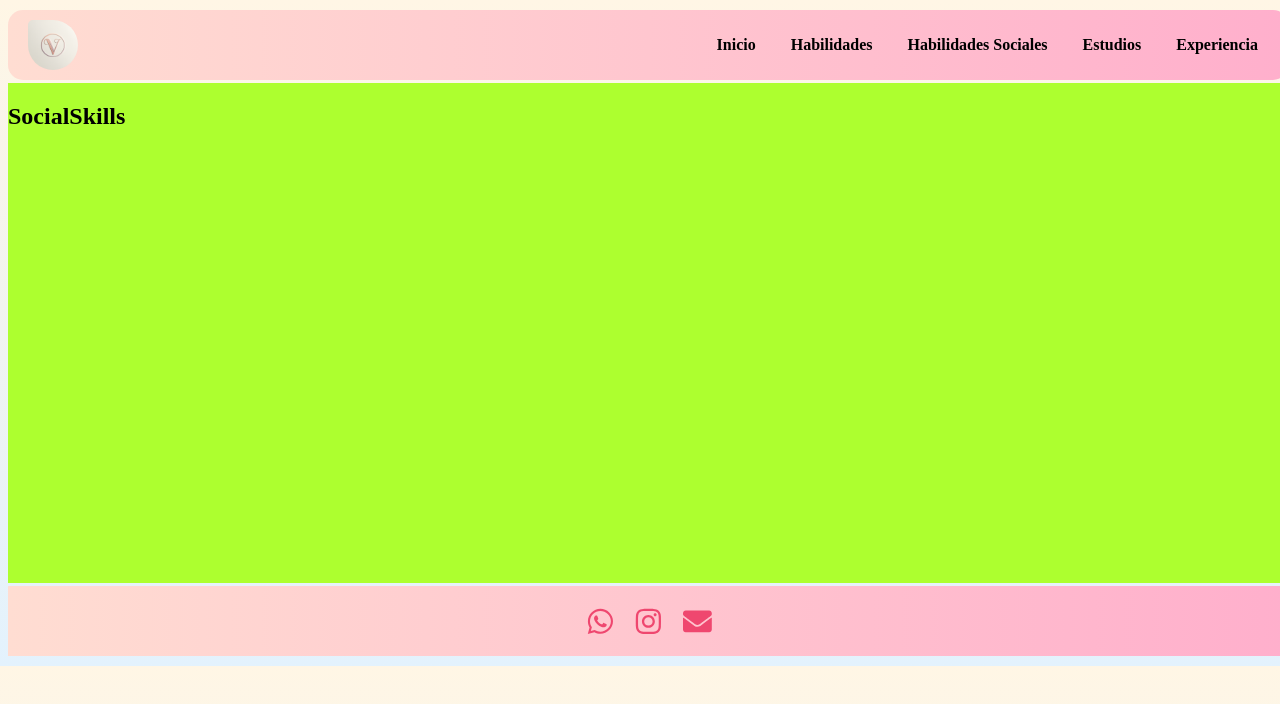
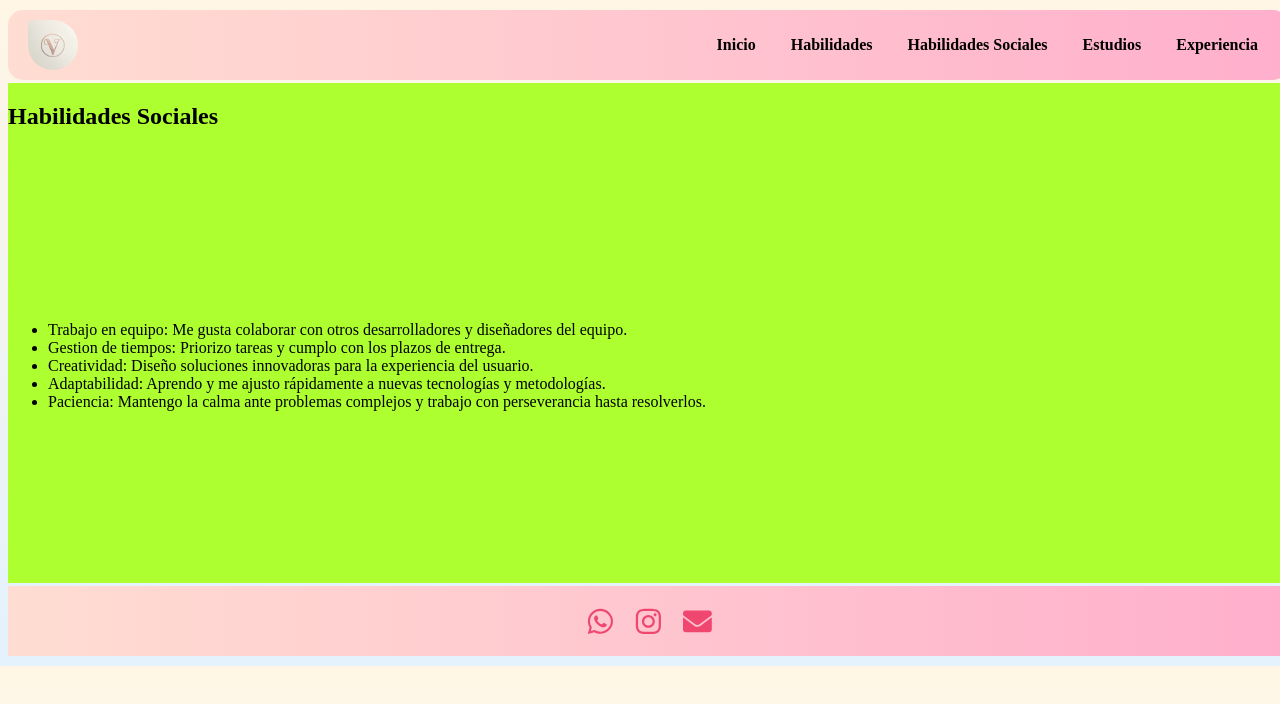
Before and after one commit to ValeriaPache/Nuevo_Portafolio_React, a React (Vite) app: page /socialskills in a window 1280 px wide. Shown: the top 704 px of the page. Built offline with nearby package versions, Linux system fonts and the light colour scheme.

Commit message:
Placed the content of each page

```diff
--- a/src/components/Pages/Experiences/Experiences.jsx
+++ b/src/components/Pages/Experiences/Experiences.jsx
@@ -3,7 +3,8 @@ import './StylesExperience.css'
 export const Experiences = () => {
   return (
     <div className='containerExperiences'>
-      <h2>Experience</h2>
+      <h2>Experiencia</h2>
+      <h3>GitHub</h3>
     </div>
   )
 }
--- a/src/components/Pages/Home/Home.jsx
+++ b/src/components/Pages/Home/Home.jsx
@@ -4,7 +4,16 @@ import './StylesHome.css'
 export const Home = () => {
   return (
     <div className='containerHome'>
-      <h2>Home</h2>
+      <h2>Inicio</h2>
+      <div>
+      <p>Hola soy Valeria Pacheco,una desarrolladora Fronted a la que le encanta crear
+      experiencias digitales que sean atractiva, faciles de usar y funcionales. Me gusta
+      trabajar en proyectos donde puedo mejorar la interacción de los usuarios con la
+      tecnología, asegurándome de que todo sea intuitivo y fluya bien. Siempre estoy
+      explorando nuevas formas de mejorar mis habilidades y aprender cosas nuevas en
+      el mundo del desarrollo.</p>
+      <img></img>
+      </div>
     </div>
   )
 }
--- a/src/components/Pages/Skills/Skills.jsx
+++ b/src/components/Pages/Skills/Skills.jsx
@@ -7,7 +7,7 @@ import { LiSkills } from '../../Ui/LiSkills';
 export const Skills = () => {
   return (
     <div className='containerSkills'>
-      <h2 className='tittleSkills'>Skills</h2>
+      <h2 className='tittleSkills'>Habilidades</h2>
       <LiSkills/>
       {/*
 
--- a/src/components/Pages/SocialSkills/SocialSkills.jsx
+++ b/src/components/Pages/SocialSkills/SocialSkills.jsx
@@ -3,7 +3,14 @@ import './StylesSocialSkills.css'
 export const SocialSkills = () => {
   return (
     <div className='containerSocialSkills'>
-      <h2>SocialSkills</h2>
+      <h2>Habilidades Sociales</h2>
+    <ul>
+      <li>Trabajo en equipo: Me gusta colaborar con otros desarrolladores y diseñadores del equipo.</li>
+      <li>Gestion de tiempos: Priorizo tareas y cumplo con los plazos de entrega.</li>
+      <li>Creatividad: Diseño soluciones innovadoras para la experiencia del usuario.</li>
+      <li>Adaptabilidad: Aprendo y me ajusto rápidamente a nuevas tecnologías y metodologías.</li>
+      <li>Paciencia: Mantengo la calma ante problemas complejos y trabajo con perseverancia hasta resolverlos.</li>
+    </ul>
     </div>
   )
 }
--- a/src/components/Pages/Studies/Studies.jsx
+++ b/src/components/Pages/Studies/Studies.jsx
@@ -3,7 +3,13 @@ import './StylesStudies.css'
 export const Studies = () => {
   return (
     <div className='containerStudies'>
-      <h2>Studies</h2>
+      <h2>Estudios</h2>
+      <ul>
+        <li>Año 2021 - Curso en el Politécnico Master Web de 280 horas de ingles</li>
+        <li>Año 2023 - Bachiller Académico.</li>
+        <li>Año 2023 - Técnico en programación de software.</li>
+        <li>Año 2025 - Ténologo en programación de software.</li>
+      </ul>
     </div>
   )
 }
--- a/src/components/Ui/LiSkills.jsx
+++ b/src/components/Ui/LiSkills.jsx
@@ -3,6 +3,7 @@ import { FaHtml5, FaCss3, FaReact, FaJava,} from "react-icons/fa";
 import { IoLogoJavascript } from "react-icons/io";
 import { SiMongodb } from "react-icons/si";
 import { GrMysql } from "react-icons/gr";
+import { FaGithub } from "react-icons/fa";
 import '../Pages/Skills/Skills.css'
 
 import { Askills } from "./Askills";
@@ -16,7 +17,8 @@ export const LiSkills = () => {
       <Askills name={FaJava} title="Java" />
       <Askills name={IoLogoJavascript} title="JavaScript" />
       <Askills name={SiMongodb} title="MongoDB" />
-      <Askills name={GrMysql} title="MySqlWorbeach" />
+      <Askills name={GrMysql} title="MySqlWorbench" />
+      <Askills name={FaGithub} title="GitHub" />
     </ul>
 
 
```
